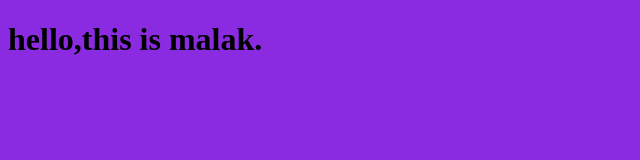
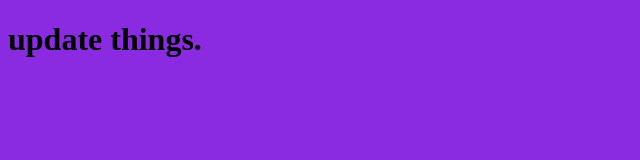
Before and after one commit to malakh11037/myproject, a plain HTML site: page index.html in a window 1280 px wide. Shown: the whole page, without its empty margins (0-640 px from the left). Drawn offline with Linux system fonts and the light colour scheme.

Commit message:
edit the html file

```diff
--- a/index.html
+++ b/index.html
@@ -8,7 +8,7 @@
 </head>
 <body>
 
-    <h1>hello,this is malak.</h1>
+    <h1>update things.</h1>
     <script src="app.js"></script>
 </body>
 </html>
```
